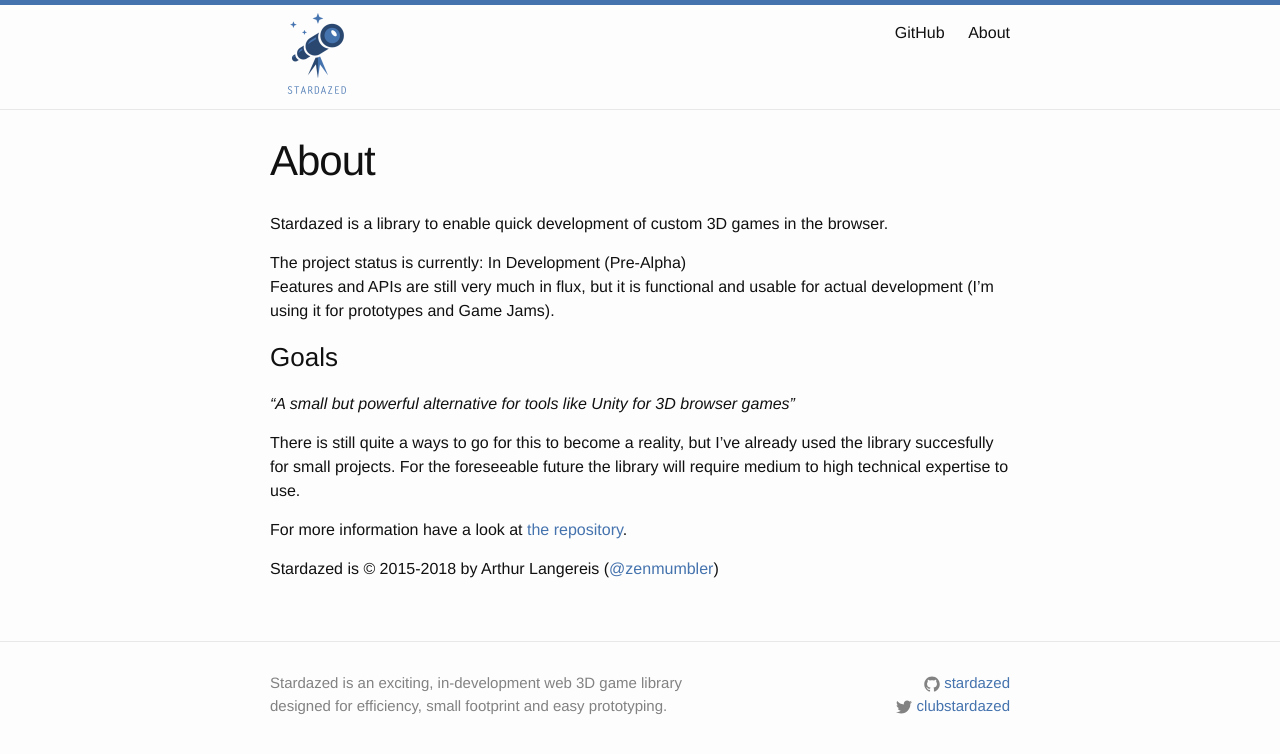
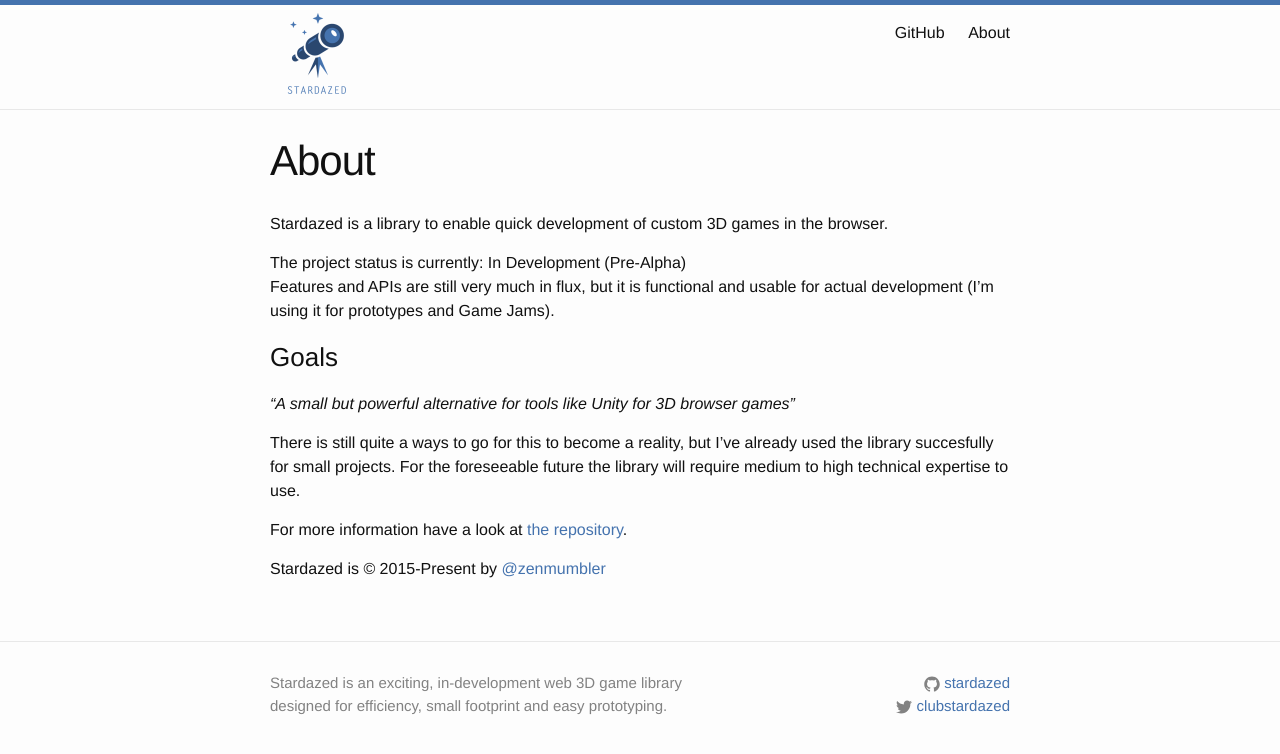
Before and after one commit to stardazed/stardazed.github.io, a Jekyll site: the page built from about.md, in a window 1280 px wide. Shown: the top 754 px of the page. Built offline with Jekyll 4.4.1, drawn with Linux system fonts in a browser that asks for light colours.

Commit message:
update year

```diff
--- a/_config.yml
+++ b/_config.yml
@@ -7,7 +7,7 @@
 
 # Site settings
 title: Stardazed
-email: arthur@stardazed.club
+email: nothanks@example.com
 description: > # this means to ignore newlines until "baseurl:"
   Stardazed is an exciting, in-development web 3D game library
   designed for efficiency, small footprint and easy prototyping.
--- a/about.md
+++ b/about.md
@@ -18,4 +18,4 @@ For the foreseeable future the library will require medium to high technical exp
 
 For more information have a look at [the repository](https://github.com/stardazed/stardazed).
 
-Stardazed is &copy; 2015-2018 by Arthur Langereis ([@zenmumbler](https://twitter.com/zenmumbler))
+Stardazed is &copy; 2015-Present by [@zenmumbler](https://twitter.com/zenmumbler)
```
